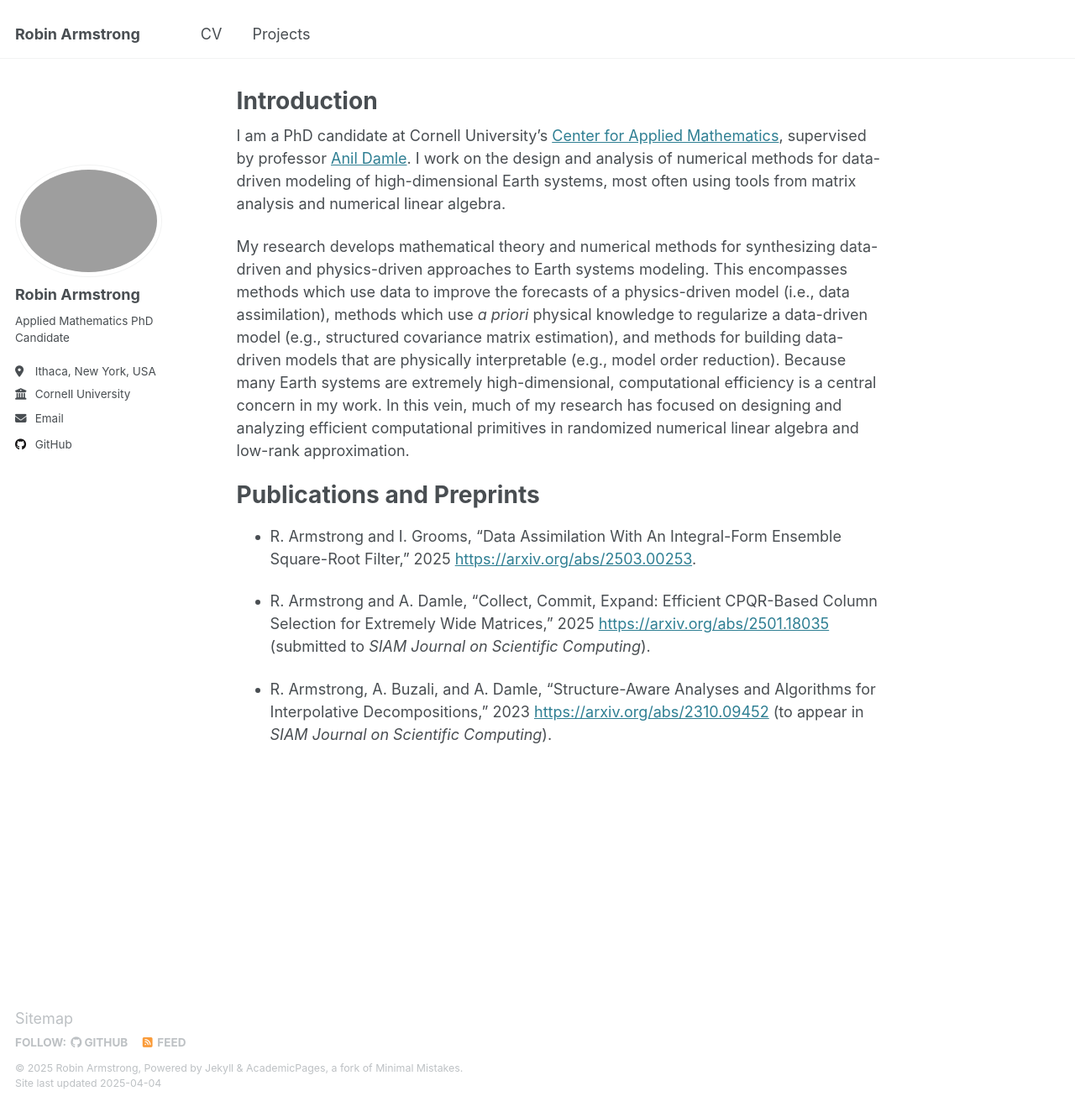
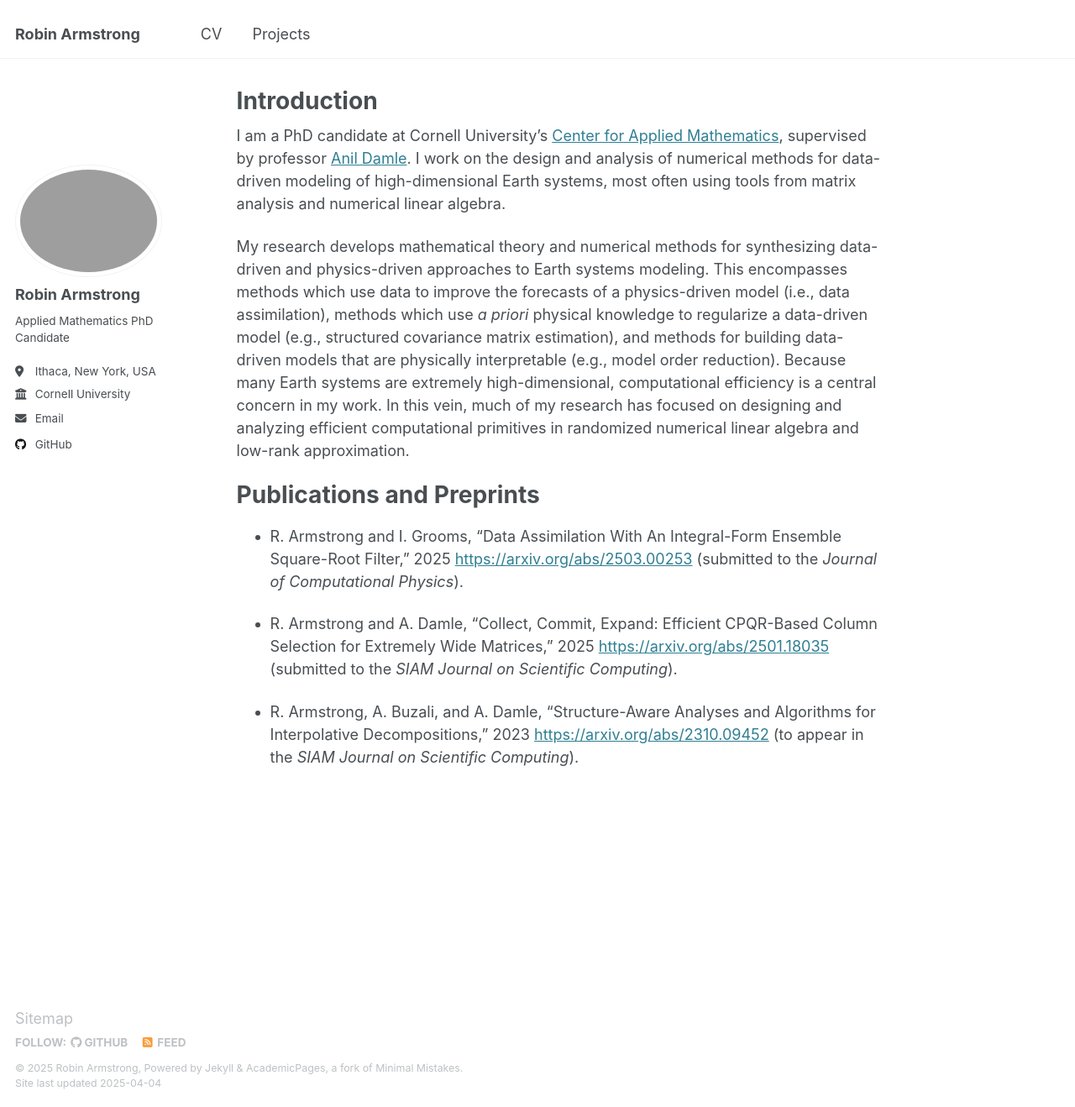
Before and after one commit to robin-armstrong/robin-armstrong.github.io, a Jekyll site: the page built from _pages/about.md, in a window 1280 px wide and 1318 px high. Shown: the whole window at 84% size. Built offline with Jekyll 4.4.1, drawn with Linux system fonts in a browser that asks for light colours.

Commit message:
Updated front page and CV.

```diff
--- a/_pages/about.md
+++ b/_pages/about.md
@@ -13,8 +13,8 @@
 
 # Publications and Preprints
 
-- R. Armstrong and I. Grooms, "Data Assimilation With An Integral-Form Ensemble Square-Root Filter," 2025 [https://arxiv.org/abs/2503.00253](https://arxiv.org/abs/2503.00253).
+- R. Armstrong and I. Grooms, "Data Assimilation With An Integral-Form Ensemble Square-Root Filter," 2025 [https://arxiv.org/abs/2503.00253](https://arxiv.org/abs/2503.00253) (submitted to the _Journal of Computational Physics_).
 
-- R. Armstrong and A. Damle, "Collect, Commit, Expand: Efficient CPQR-Based Column Selection for Extremely Wide Matrices," 2025 [https://arxiv.org/abs/2501.18035](https://arxiv.org/abs/2501.18035) (submitted to _SIAM Journal on Scientific Computing_).
+- R. Armstrong and A. Damle, "Collect, Commit, Expand: Efficient CPQR-Based Column Selection for Extremely Wide Matrices," 2025 [https://arxiv.org/abs/2501.18035](https://arxiv.org/abs/2501.18035) (submitted to the _SIAM Journal on Scientific Computing_).
 
-- R. Armstrong, A. Buzali, and A. Damle, "Structure-Aware Analyses and Algorithms for Interpolative Decompositions," 2023 [https://arxiv.org/abs/2310.09452](https://arxiv.org/abs/2310.09452) (to appear in _SIAM Journal on Scientific Computing_).
+- R. Armstrong, A. Buzali, and A. Damle, "Structure-Aware Analyses and Algorithms for Interpolative Decompositions," 2023 [https://arxiv.org/abs/2310.09452](https://arxiv.org/abs/2310.09452) (to appear in the _SIAM Journal on Scientific Computing_).
```
Also changed, not shown: 1 other file.
